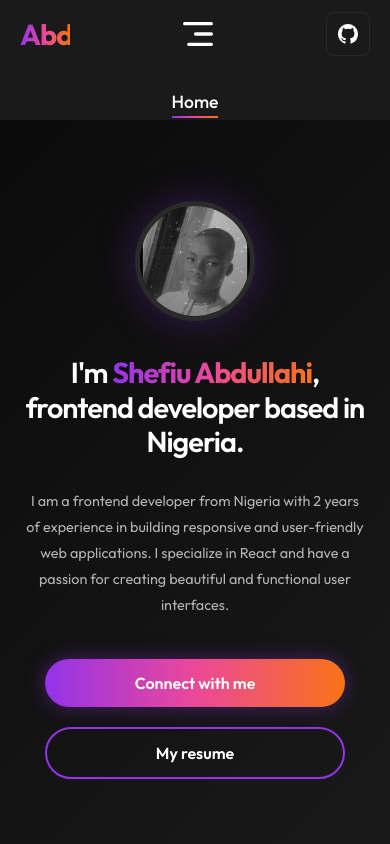
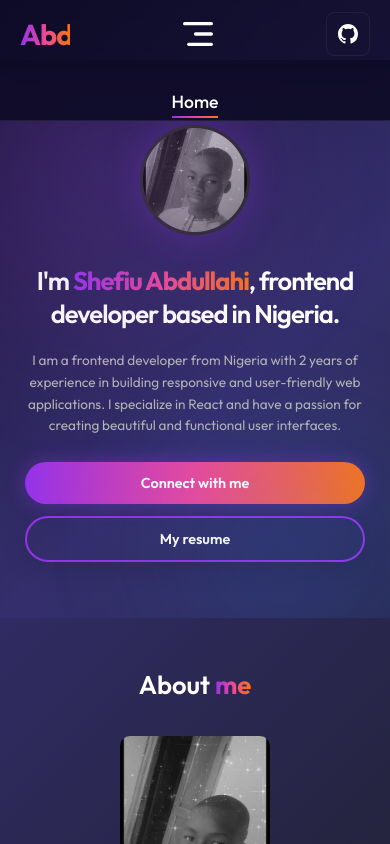
Before and after one commit to Adeola24688/portfolio-react, a React (Vite) app: page / in a window 390 px wide. Built offline with nearby package versions, Linux system fonts and the light colour scheme.

Commit message:
Refactor styles across multiple components for improved aesthetics and responsiveness

```diff
--- a/src/About.css
+++ b/src/About.css
@@ -1,7 +1,7 @@
 .about {
   width: 100vw;
-  padding: 80px 0;
-  background: #0a0a0a;
+  padding: 100px 40px;
+  background: transparent;
 }
 
 .about-title {
@@ -123,15 +123,24 @@
 
 /* Responsive */
 @media (max-width: 1024px) {
+  .about {
+    padding: 80px 30px;
+  }
+
   .about-content {
     flex-direction: column;
     gap: 40px;
     align-items: center;
   }
 
+  .about-title {
+    font-size: 2.8rem;
+    margin-bottom: 50px;
+  }
+
   .about-img {
-    width: 250px;
-    height: 350px;
+    width: 260px;
+    height: 360px;
   }
 
   .about-text {
@@ -168,11 +177,12 @@
   }
 
   .about-text p {
-    font-size: 1rem;
+    font-size: 0.95rem;
+    line-height: 1.7;
   }
 
   .skill-name {
-    font-size: 0.95rem;
+    font-size: 0.9rem;
   }
 
   .about-stats {
@@ -190,25 +200,49 @@
 }
 
 @media (max-width: 480px) {
+  .about {
+    padding: 50px 15px;
+  }
+
   .about-title {
-    font-size: 1.5rem;
+    font-size: 1.6rem;
+    margin-bottom: 35px;
   }
 
   .about-img {
     width: 150px;
     height: 210px;
+    margin-bottom: 25px;
   }
 
   .about-text p {
-    font-size: 0.9rem;
+    font-size: 0.85rem;
+    line-height: 1.6;
+  }
+
+  .skills {
+    margin: 20px 0;
+  }
+
+  .skill-name {
+    font-size: 0.8rem;
   }
 
   .about-stats {
     flex-direction: column;
     gap: 20px;
+    padding: 30px 15px;
+  }
+
+  .stat {
+    text-align: center;
   }
 
   .stat h3 {
     font-size: 1.8rem;
   }
+
+  .stat p {
+    font-size: 0.8rem;
+  }
 }
--- a/src/App.css
+++ b/src/App.css
@@ -6,14 +6,12 @@
 
 body {
   font-family: "Outfit", sans-serif;
-  background-color: #1a1a1a;
   color: #fff;
 }
 
 .app {
   width: 100vw;
   min-height: 100vh;
-  background: #0a0a0a;
   overflow-x: hidden;
 }
 
@@ -24,8 +22,58 @@ body {
   display: flex;
   align-items: center;
   justify-content: center;
-  background: linear-gradient(135deg, #0a0a0a 0%, #1a1a1a 100%);
-  padding: 0;
+  background: linear-gradient(
+    135deg,
+    rgba(157, 78, 221, 0.1) 0%,
+    rgba(58, 134, 255, 0.05) 100%
+  );
+  padding: 60px 0;
+  position: relative;
+  overflow: hidden;
+}
+
+.hero::before {
+  content: "";
+  position: absolute;
+  width: 500px;
+  height: 500px;
+  background: radial-gradient(
+    circle,
+    rgba(157, 78, 221, 0.2) 0%,
+    transparent 70%
+  );
+  border-radius: 50%;
+  top: -150px;
+  left: -150px;
+  animation: float 6s ease-in-out infinite;
+  filter: blur(40px);
+}
+
+.hero::after {
+  content: "";
+  position: absolute;
+  width: 400px;
+  height: 400px;
+  background: radial-gradient(
+    circle,
+    rgba(58, 134, 255, 0.15) 0%,
+    transparent 70%
+  );
+  border-radius: 50%;
+  bottom: -100px;
+  right: -100px;
+  animation: float 8s ease-in-out infinite reverse;
+  filter: blur(40px);
+}
+
+@keyframes float {
+  0%,
+  100% {
+    transform: translateY(0px);
+  }
+  50% {
+    transform: translateY(40px);
+  }
 }
 
 .hero-content {
@@ -65,7 +113,7 @@ body {
 }
 
 .gradient-text {
-  background: linear-gradient(90deg, #9333ea 0%, #ec4899 50%, #f97316 100%);
+  background: linear-gradient(90deg, #9d4edd 0%, #c77dff 50%, #3a86ff 100%);
   -webkit-background-clip: text;
   -webkit-text-fill-color: transparent;
   background-clip: text;
@@ -96,8 +144,9 @@ body {
   border-radius: 50px;
   cursor: pointer;
   font-weight: 600;
-  transition: all 0.3s ease;
+  transition: all 0.3s cubic-bezier(0.23, 1, 0.32, 1);
   font-family: "Outfit", sans-serif;
+  box-shadow: 0 8px 24px rgba(0, 0, 0, 0.15);
 }
 
 .btn-primary {
@@ -124,43 +173,95 @@ body {
 }
 
 /* Responsive */
-@media (max-width: 768px) {
+@media (max-width: 1024px) {
+  .hero {
+    min-height: 80vh;
+    padding: 40px 0;
+  }
+
   .hero-title {
-    font-size: 2.5rem;
+    font-size: 3rem;
   }
 
   .hero-img {
-    width: 150px;
-    height: 150px;
+    width: 180px;
+    height: 180px;
+  }
+}
+
+@media (max-width: 768px) {
+  .hero {
+    min-height: 70vh;
+    padding: 40px 20px;
+  }
+
+  .hero-title {
+    font-size: 2.2rem;
+    margin-bottom: 25px;
+  }
+
+  .hero-img {
+    width: 140px;
+    height: 140px;
+    margin-bottom: 30px;
   }
 
   .hero-description {
-    font-size: 1rem;
+    font-size: 0.95rem;
+    margin-bottom: 35px;
   }
 
   .hero-buttons {
     flex-direction: column;
     align-items: center;
+    gap: 15px;
   }
 
   .btn {
     width: 100%;
-    max-width: 300px;
+    max-width: 280px;
+    padding: 13px 28px;
+    font-size: 0.95rem;
   }
 }
 
 @media (max-width: 480px) {
+  .hero {
+    min-height: 65vh;
+    padding: 30px 15px;
+  }
+
+  .hero-content {
+    padding: 0 10px;
+  }
+
   .hero-title {
-    font-size: 1.8rem;
+    font-size: 1.6rem;
+    line-height: 1.3;
+    margin-bottom: 20px;
   }
 
   .hero-img {
-    width: 120px;
-    height: 120px;
-    margin-bottom: 30px;
+    width: 110px;
+    height: 110px;
+    margin-bottom: 25px;
+    border-width: 3px;
   }
 
   .hero-description {
+    font-size: 0.85rem;
+    line-height: 1.6;
+    margin-bottom: 25px;
+  }
+
+  .hero-buttons {
+    gap: 12px;
+  }
+
+  .btn {
+    width: 100%;
+    max-width: 100%;
+    padding: 12px 24px;
     font-size: 0.9rem;
   }
 }
--- a/src/Navbar.css
+++ b/src/Navbar.css
@@ -2,12 +2,15 @@
   display: flex;
   align-items: center;
   justify-content: space-between;
-  padding: 20px 60px;
-  background: #1a1a1a;
+  padding: 16px 60px;
+  background: rgba(15, 12, 41, 0.7);
+  backdrop-filter: blur(10px);
+  border-bottom: 1px solid rgba(255, 255, 255, 0.08);
   position: sticky;
   top: 0;
   z-index: 100;
-  box-shadow: 0 2px 10px rgba(0, 0, 0, 0.5);
+  box-shadow: 0 8px 32px rgba(0, 0, 0, 0.3);
+  transition: all 0.3s ease;
 }
 
 .logo {
@@ -76,8 +79,9 @@
 }
 
 .nav-connect:hover {
-  transform: translateY(-2px);
-  box-shadow: 0 0 25px rgba(147, 51, 234, 0.5);
+  transform: translateY(-3px);
+  box-shadow: 0 12px 28px rgba(157, 78, 221, 0.4);
+  background: linear-gradient(90deg, #b560ff 0%, #ff6b9d 100%);
 }
 
 .menu-icon {
@@ -132,7 +136,9 @@
     left: 0;
     width: 100%;
     flex-direction: column;
-    background: #1a1a1a;
+    background: rgba(15, 12, 41, 0.95);
+    backdrop-filter: blur(10px);
+    border-bottom: 1px solid rgba(255, 255, 255, 0.08);
     gap: 20px;
     padding: 30px 0;
     max-height: 0;
--- a/src/Navbar.jsx
+++ b/src/Navbar.jsx
@@ -39,6 +39,9 @@ const Navbar = () => {
         <li onClick={() => handleMenuClick('contact')}>
           <a href="#contact" className={menu === 'contact' ? 'active' : ''}>Contact</a>
         </li>
+        <li>
+          <a href="https://github.com/Adeola24688" target="_blank" rel="noopener noreferrer">GitHub</a>
+        </li>
       </ul>
 
       <div className="nav-actions">
--- a/src/Portfolio.css
+++ b/src/Portfolio.css
@@ -1,14 +1,19 @@
 .portfolio {
   width: 100vw;
-  padding: 80px 0;
-  background: #0a0a0a;
+  padding: 100px 0;
+  background: transparent;
 }
 
 .portfolio-title {
   text-align: center;
-  font-size: 2.5rem;
+  font-size: 3.5rem;
   margin-bottom: 80px;
-  font-weight: 600;
+  font-weight: 700;
+  background: linear-gradient(135deg, #9d4edd 0%, #c77dff 50%, #3a86ff 100%);
+  -webkit-background-clip: text;
+  -webkit-text-fill-color: transparent;
+  background-clip: text;
+  letter-spacing: -0.5px;
 }
 
 .highlight {
@@ -22,7 +27,7 @@
 .portfolio-grid {
   display: grid;
   grid-template-columns: repeat(3, 1fr);
-  gap: 30px;
+  gap: 32px;
   max-width: 1200px;
   margin: 0 auto;
   padding: 0 40px;
@@ -30,21 +35,29 @@
 
 .portfolio-card {
   position: relative;
-  border-radius: 10px;
+  border-radius: 12px;
   overflow: hidden;
   aspect-ratio: 4 / 3;
   cursor: pointer;
+  border: 1px solid rgba(255, 255, 255, 0.08);
+  transition: all 0.3s cubic-bezier(0.23, 1, 0.32, 1);
+}
+
+.portfolio-card:hover {
+  transform: translateY(-12px) scale(1.02);
+  box-shadow: 0 20px 60px rgba(157, 78, 221, 0.3);
+  border-color: rgba(255, 255, 255, 0.15);
 }
 
 .portfolio-img {
   width: 100%;
   height: 100%;
   object-fit: cover;
-  transition: transform 0.3s ease;
+  transition: transform 0.4s cubic-bezier(0.23, 1, 0.32, 1);
 }
 
 .portfolio-card:hover .portfolio-img {
-  transform: scale(1.1);
+  transform: scale(1.08);
 }
 
 .portfolio-overlay {
@@ -53,14 +66,19 @@
   left: 0;
   width: 100%;
   height: 100%;
-  background: rgba(147, 51, 234, 0.8);
+  background: linear-gradient(
+    135deg,
+    rgba(157, 78, 221, 0.9) 0%,
+    rgba(58, 134, 255, 0.7) 100%
+  );
   display: flex;
   align-items: center;
   justify-content: center;
   flex-direction: column;
   gap: 20px;
   opacity: 0;
-  transition: opacity 0.3s ease;
+  transition: opacity 0.3s cubic-bezier(0.23, 1, 0.32, 1);
+  backdrop-filter: blur(4px);
 }
 
 .portfolio-card:hover .portfolio-overlay {
@@ -86,13 +104,17 @@
 
 /* Responsive */
 @media (max-width: 1024px) {
+  .portfolio {
+    padding: 80px 30px;
+  }
+
   .portfolio-grid {
     grid-template-columns: repeat(2, 1fr);
-    gap: 25px;
+    gap: 28px;
   }
 
   .portfolio-title {
-    font-size: 2rem;
+    font-size: 2.8rem;
     margin-bottom: 60px;
   }
 }
@@ -109,30 +131,35 @@
   }
 
   .portfolio-title {
-    font-size: 1.8rem;
+    font-size: 2rem;
     margin-bottom: 50px;
   }
 
   .portfolio-overlay h3 {
-    font-size: 1.3rem;
+    font-size: 1.2rem;
   }
 }
 
 @media (max-width: 480px) {
   .portfolio {
-    padding: 40px 15px;
-  }
-
-  .portfolio-title {
-    font-size: 1.4rem;
-    margin-bottom: 40px;
+    padding: 50px 15px;
   }
 
   .portfolio-grid {
     gap: 15px;
   }
 
+  .portfolio-title {
+    font-size: 1.5rem;
+    margin-bottom: 40px;
+  }
+
+  .portfolio-card {
+    aspect-ratio: 3 / 2;
+    border-radius: 8px;
+  }
+
   .portfolio-overlay h3 {
-    font-size: 1.1rem;
+    font-size: 1rem;
   }
 }
--- a/src/index.css
+++ b/src/index.css
@@ -11,11 +11,43 @@ body {
   width: 100%;
   height: 100%;
   font-family: "Outfit", sans-serif;
-  background-color: #0a0a0a;
+  background: linear-gradient(135deg, #0f0c29 0%, #302b63 50%, #24243e 100%);
+  background-attachment: fixed;
   color: #fff;
   overflow-x: hidden;
+  scroll-behavior: smooth;
 }
 
 #root {
   width: 100%;
 }
+
+:root {
+  --primary: #9d4edd;
+  --primary-light: #c77dff;
+  --secondary: #3a86ff;
+  --accent: #fb5607;
+  --dark-bg: #0f0c29;
+  --card-bg: rgba(255, 255, 255, 0.03);
+  --border-color: rgba(255, 255, 255, 0.08);
+  --text-primary: #ffffff;
+  --text-secondary: #b8b8b8;
+}
+
+/* Smooth scrollbar */
+::-webkit-scrollbar {
+  width: 10px;
+}
+
+::-webkit-scrollbar-track {
+  background: rgba(255, 255, 255, 0.02);
+}
+
+::-webkit-scrollbar-thumb {
+  background: var(--primary);
+  border-radius: 5px;
+}
+
+::-webkit-scrollbar-thumb:hover {
+  background: var(--primary-light);
+}
```
Also changed, not shown: src/Contact.css (+82 -28 lines), src/Footer.css (+73 -27 lines), src/Services.css (+77 -42 lines).
